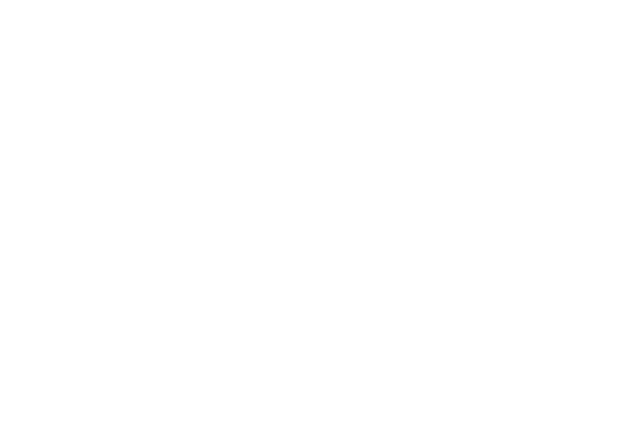
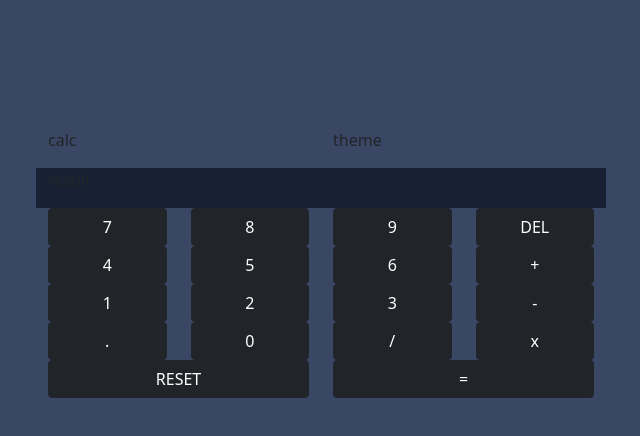
Before and after one commit to Matei-oss/Frontend-Projects, a plain HTML site: page calculator-app-main/index.html in a window 1280 px wide. Shown: the whole page, without its empty margins (319-959 px from the left). Drawn offline with nearby package versions, Linux system fonts and the light colour scheme.

Commit message:
added buttons

```diff
--- a/calculator-app-main/css/styles.css
+++ b/calculator-app-main/css/styles.css
@@ -0,0 +1,15 @@
+body {
+    background-color: hsl(222, 26%, 31%);
+}
+
+.container {
+    margin-top: 10%;
+}
+
+.result-col {
+    background-color: hsl(224, 36%, 15%);
+}
+
+.btn {
+    width: 100%;
+}
--- a/calculator-app-main/index.html
+++ b/calculator-app-main/index.html
@@ -21,7 +21,90 @@
 </head>
 
 <body>
+    <div class="container">
+        <div class="row justify-content-center">
+            <div class="col-lg-3">
+                <p>calc</p>
+            </div>
+            <div class="col-lg-3">
+                <p>theme</p>
+            </div>
+        </div>
+        <div class="row justify-content-center">
+            <div class="col-lg-6 result-col">
+                <p>result</p>
+            </div>
+        </div>
+        <div class="row justify-content-center button-row">
+            <div class="col-lg-6">
+                <div class="row first-row">
+                    <div class="col-lg-3">
+                        <button type="button" class="btn btn-dark">7</button>
+                    </div>
+                    <div class="col-lg-3">
+                        <button type="button" class="btn btn-dark">8</button>
+                    </div>
+                    <div class="col-lg-3">
+                        <button type="button" class="btn btn-dark">9</button>
+                    </div>
+                    <div class="col-lg-3">
+                        <button type="button" class="btn btn-dark">DEL</button>
+                    </div>
+                </div>
+                <div class="row second-row">
+                    <div class="col-lg-3">
+                        <button type="button" class="btn btn-dark">4</button>
+                    </div>
+                    <div class="col-lg-3">
+                        <button type="button" class="btn btn-dark">5</button>
+                    </div>
+                    <div class="col-lg-3">
+                        <button type="button" class="btn btn-dark">6</button>
+                    </div>
+                    <div class="col-lg-3">
+                        <button type="button" class="btn btn-dark">+</button>
+                    </div>
+                </div>
+                <div class="row third-row">
+                    <div class="col-lg-3">
+                        <button type="button" class="btn btn-dark">1</button>
+                    </div>
+                    <div class="col-lg-3">
+                        <button type="button" class="btn btn-dark">2</button>
+                    </div>
+                    <div class="col-lg-3">
+                        <button type="button" class="btn btn-dark">3</button>
+                    </div>
+                    <div class="col-lg-3">
+                        <button type="button" class="btn btn-dark">-</button>
+                    </div>
+                </div>
+                <div class="row fourth-row">
+                    <div class="col-lg-3">
+                        <button type="button" class="btn btn-dark">.</button>
+                    </div>
+                    <div class="col-lg-3">
+                        <button type="button" class="btn btn-dark">0</button>
+                    </div>
+                    <div class="col-lg-3">
+                        <button type="button" class="btn btn-dark">/</button>
+                    </div>
+                    <div class="col-lg-3">
+                        <button type="button" class="btn btn-dark">x</button>
+                    </div>
+                </div>
+                <div class="row fifth-row">
+                    <div class="col-lg-6">
+                        <button type="button" class="btn btn-dark">RESET</button>
+                    </div>
+                    <div class="col-lg-6">
+                        <button type="button" class="btn btn-dark">=</button>
+                    </div>
+                </div>
+            </div>
 
+        </div>
+    </div>
 
 
 
```
